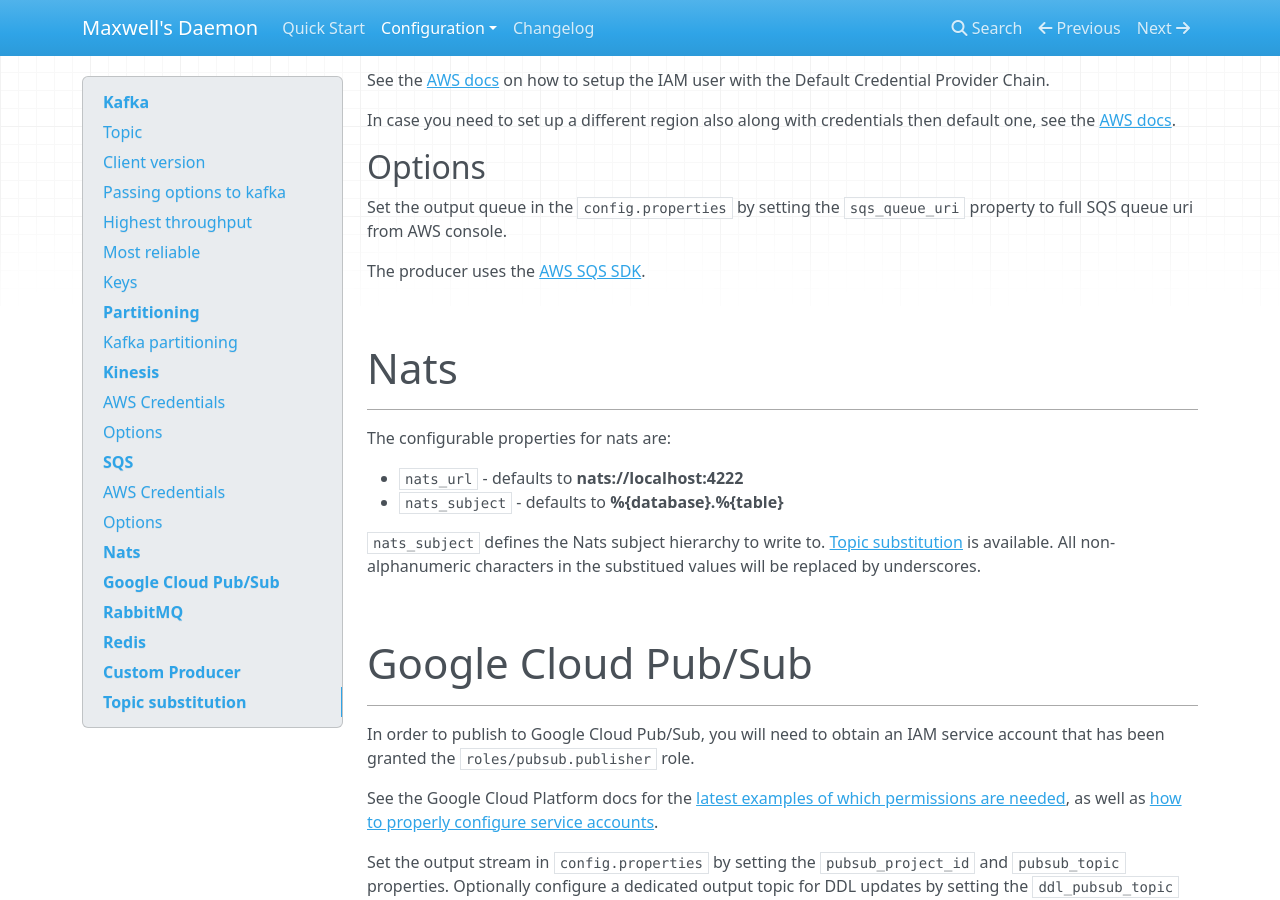
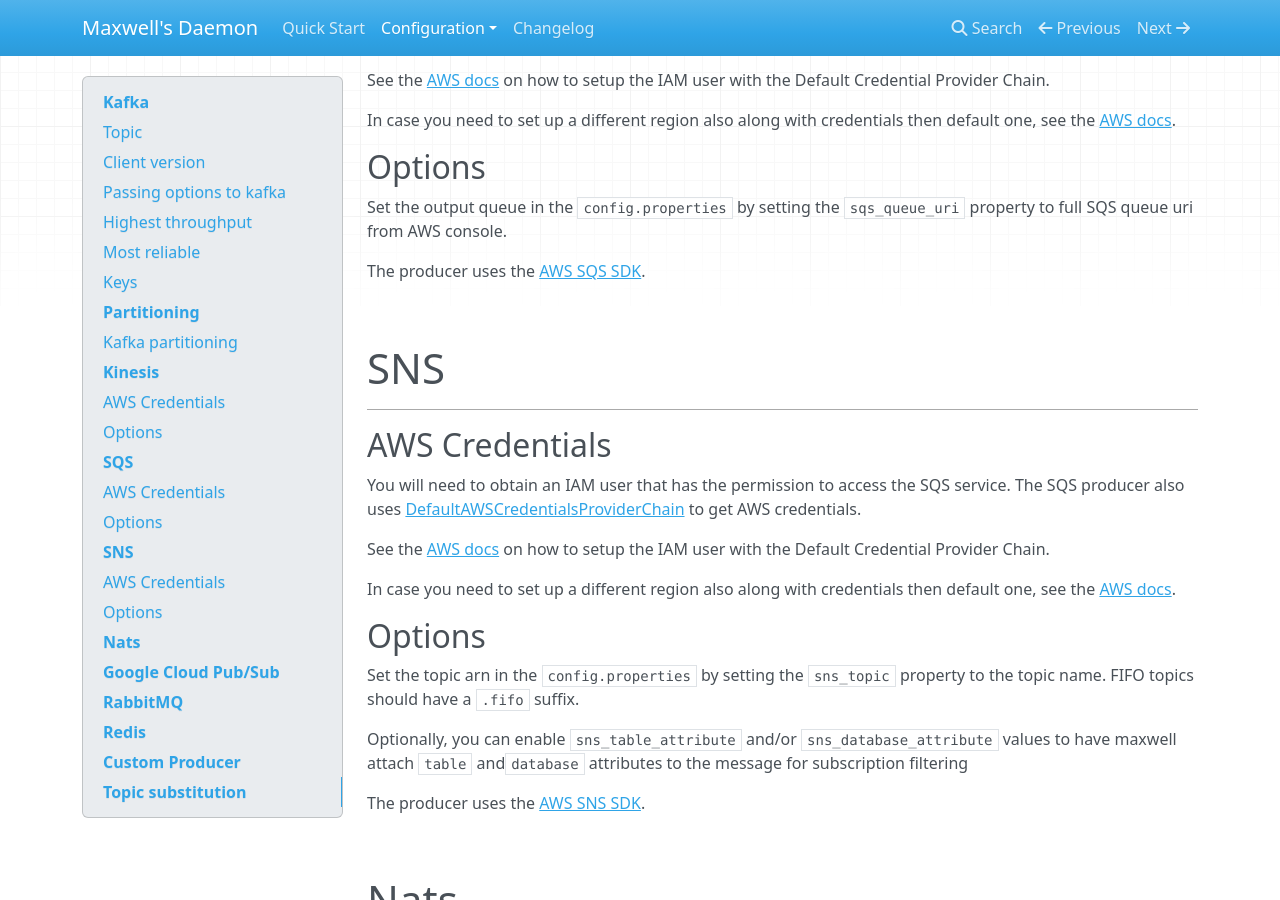
Before and after one commit to zendesk/maxwell, an MkDocs documentation site: the page built from docs/docs/producers.md, in a window 1280 px wide and 900 px high, scrolled down 4509 px. Built offline with MkDocs 1.6.1, drawn with Linux system fonts in a browser that asks for light colours; nearby versions of some CDN libraries.

Commit message:
Add producer documentation as well

```diff
--- a/docs/docs/producers.md
+++ b/docs/docs/producers.md
@@ -220,6 +220,23 @@
 
 The producer uses the [AWS SQS SDK](http://docs.aws.amazon.com/AWSJavaSDK/latest/javadoc/com/amazonaws/services/sqs/AmazonSQSClient.html).
 
+# SNS
+***
+
+## AWS Credentials
+You will need to obtain an IAM user that has the permission to access the SQS service. The SQS producer also uses [DefaultAWSCredentialsProviderChain](http://docs.aws.amazon.com/AWSJavaSDK/latest/javadoc/com/amazonaws/auth/DefaultAWSCredentialsProviderChain.html) to get AWS credentials.
+
+See the [AWS docs](http://docs.aws.amazon.com/sdk-for-java/v1/developer-guide/credentials.html) on how to setup the IAM user with the Default Credential Provider Chain.
+
+In case you need to set up a different region also along with credentials then default one, see the [AWS docs](http://docs.aws.amazon.com/sdk-for-java/v1/developer-guide/setup-credentials.html#setup-credentials-setting-region).
+
+## Options
+Set the topic arn in the `config.properties` by setting the `sns_topic` property to the topic name. FIFO topics should have a `.fifo` suffix.
+
+Optionally, you can enable `sns_table_attribute` and/or `sns_database_attribute` values to have maxwell attach `table` and`database` attributes to the message for subscription filtering
+
+The producer uses the [AWS SNS SDK](http://docs.aws.amazon.com/AWSJavaSDK/latest/javadoc/com/amazonaws/services/sns/AmazonSNSClient.html).
+
 # Nats
 ***
 The configurable properties for nats are:
```
